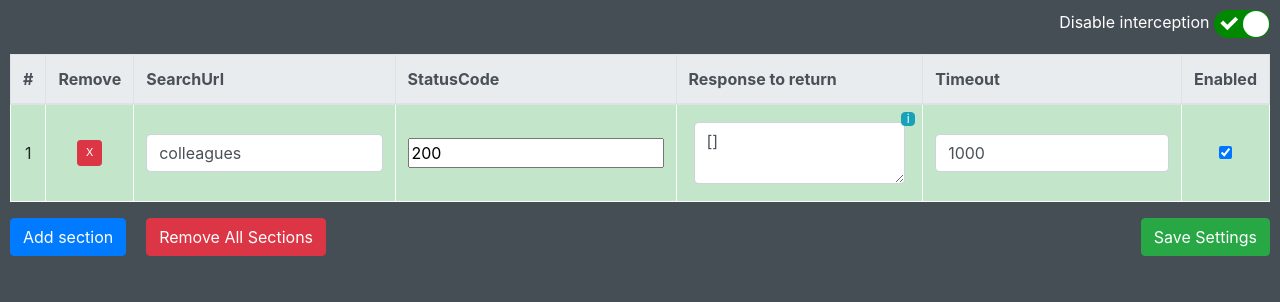
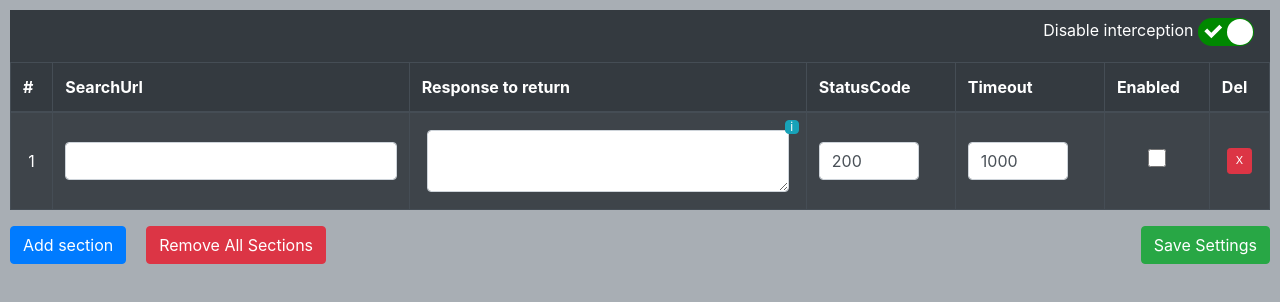
Before and after one commit to vgoreiko/requestInterceptorChrome, a React (Create React App) app: page / in a window 1280 px wide. Shown: the top 302 px of the page. Built offline with nearby package versions, Linux system fonts and the light colour scheme; no server answers.

Commit message:
styling to dark theme

```diff
--- a/src/App.css
+++ b/src/App.css
@@ -3,7 +3,7 @@
 }
 
 body {
-  background-color: #454d55;
+  background-color: #a8aeb4;
 }
 
 @keyframes App-logo-spin {
--- a/src/components/main-form-thead/main-form-thead.tsx
+++ b/src/components/main-form-thead/main-form-thead.tsx
@@ -3,15 +3,15 @@ import React from "react";
 export default class MainFormThead extends React.Component {
     render() {
         return (
-            <thead className="thead-light">
+            <thead className="thead-dark">
             <tr>
                 <th>#</th>
-                <th>Remove</th>
                 <th>SearchUrl</th>
+                <th>Response to return</th>
                 <th>StatusCode</th>
-                <th>Response to return</th>
                 <th>Timeout</th>
                 <th>Enabled</th>
+                <th>Del</th>
             </tr>
             </thead>
         )
--- a/src/components/main-form/main-form.tsx
+++ b/src/components/main-form/main-form.tsx
@@ -25,16 +25,13 @@ export default class MainForm extends React.Component {
             <section className="form-section">
                 <TopSection enabled={this.state.enabled} changeEnabled={this.changeEnabled}/>
                 <div className="table-responsive">
-                    <table className="table table-striped table-light table-bordered">
+                    <table className="table table-striped table-dark table-bordered">
                         <MainFormThead/>
                         <tbody>
                         {this.state.paramsSections.map((item, index) => {
                             return (
-                                <tr className={item.enabled ? 'table-success' : ''} key={index}>
+                                <tr key={index} className={item.enabled ? 'bg-success' : ''}>
                                     <td>{index + 1}</td>
-                                    <td>
-                                        <button type="button" className="btn btn-danger btn-sm" onClick={() => this.removeSection(index)}>X</button>
-                                    </td>
                                     <ParamsSection
                                         requestUrl={item.requestUrl}
                                         response={item.response}
@@ -53,6 +50,11 @@ export default class MainForm extends React.Component {
                                                    onChange={(e) => this.changeEnabledSection(e, index)}
                                                    defaultChecked={item.enabled}/>
                                         </div>
+                                    </td>
+                                    <td>
+                                        <button type="button" className="btn btn-danger btn-sm"
+                                                onClick={() => this.removeSection(index)}>X
+                                        </button>
                                     </td>
                                 </tr>
                             )
--- a/src/components/params-section/Params-section.css
+++ b/src/components/params-section/Params-section.css
@@ -27,3 +27,11 @@
     bottom: 15px;
     right: 15px;
 }
+
+.form-control.width-sm {
+    width: 100px;
+}
+input.form-check-input {
+    height: 18px;
+    width: 18px;
+}
--- a/src/components/params-section/Params-section.tsx
+++ b/src/components/params-section/Params-section.tsx
@@ -32,15 +32,11 @@ export default class ParamsSection extends React.Component<ParamsSectionPropsMod
                            value={this.props.requestUrl}
                            onChange={this.props.urlChanged}/>
                 </td>
-                <td>
-                    <input type="number"
-                           className="status-code"
-                           onChange={this.props.changeStatusCode}
-                           value={this.props.statusCode}/>
-                </td>
+
                 <td>
                      <div className="with-modal">
                          <textarea className="response form-control"
+                                   cols={25}
                                    value={this.props.response}
                                    onChange={this.props.changeResponseValue}></textarea>
 
@@ -57,9 +53,17 @@ export default class ParamsSection extends React.Component<ParamsSectionPropsMod
                          <button type="button" className="toggler btn btn-info" onClick={this.toggleModalWithJson}>i</button>
                      </div>
                 </td>
+
                 <td>
                     <input type="number"
-                           className="timeout form-control"
+                           className="status-code width-sm form-control"
+                           onChange={this.props.changeStatusCode}
+                           value={this.props.statusCode}/>
+                </td>
+
+                <td>
+                    <input type="number"
+                           className="timeout form-control width-sm"
                            step="1000"
                            min="1000"
                            value={this.props.timeout}
--- a/src/components/params-section/params-section-props.model.tsx
+++ b/src/components/params-section/params-section-props.model.tsx
@@ -21,8 +21,8 @@ export interface ParamsSectionPropsModel extends ParamsSectionState, ParamsSecti
 
 export const defaultParamsSection: ParamsSectionState = {
     statusCode: 200,
-    response: '[]',
+    response: '',
     timeout: 1000,
-    requestUrl: 'colleagues',
-    enabled: true
+    requestUrl: '',
+    enabled: false
 }
--- a/src/components/top-section/top-section.css
+++ b/src/components/top-section/top-section.css
@@ -1,7 +1,8 @@
 .top-section {
+    padding-bottom: 10px;
+    text-align: right;
     color: white;
-    margin-bottom: 10px;
-    text-align: right;
+    justify-content: flex-end;
 }
 label.enable-interceptor {
     vertical-align: top;
--- a/src/components/top-section/top-section.tsx
+++ b/src/components/top-section/top-section.tsx
@@ -6,7 +6,7 @@ import Switch from "react-switch";
 export default class TopSection extends Component<TopSectionPropsModel> {
     render() {
         return (
-            <div className="top-section">
+            <div className="top-section navbar navbar-dark bg-dark">
                 <div className="form-check">
                     <label htmlFor="enable-interceptor" className="form-check-label enable-interceptor">
                         {this.props.enabled ? 'Disable' : 'Enable'} interception
```
Lines whose indentation alone changed are shown as unchanged.
